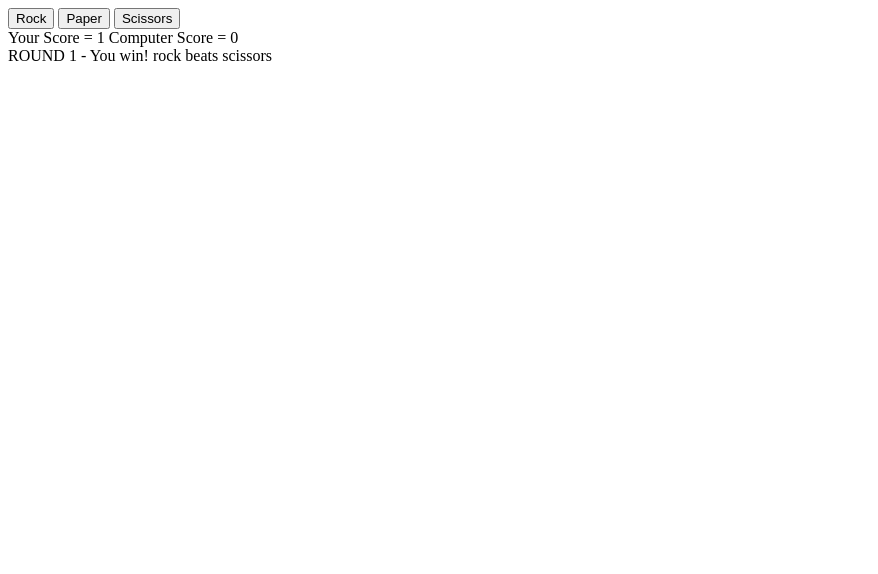
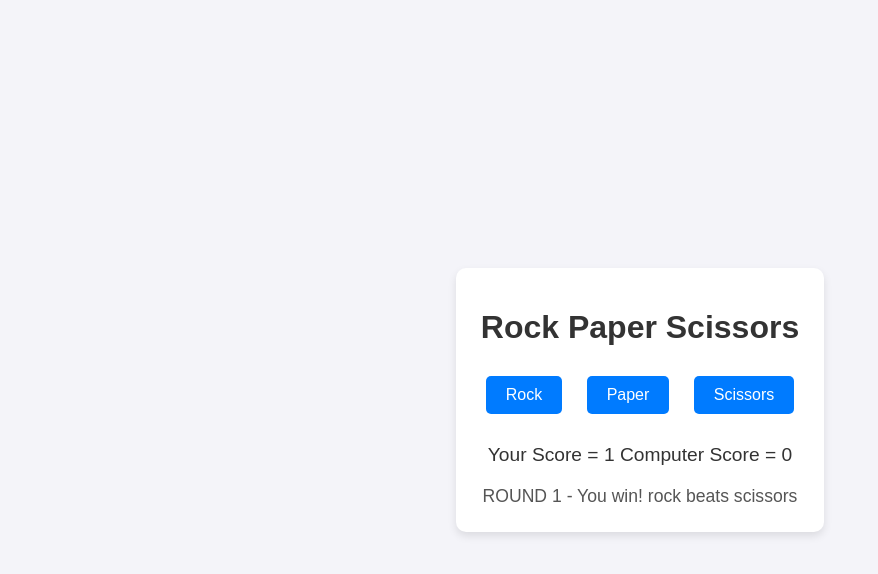
Before and after one commit to Jasraj02/rock-paper-scissors, a plain HTML site: page index.html in a window 1280 px wide. Both pictures are taken after a click on the button "Rock". Shown: the whole page, without its empty margins (0-878 px from the left). Drawn offline with Linux system fonts and the light colour scheme.

Commit message:
Update styling of the webpage

```diff
--- a/index.html
+++ b/index.html
@@ -3,18 +3,20 @@
 <head>
     <meta charset="UTF-8">
     <meta name="viewport" content="width=device-width, initial-scale=1.0">
-    <title>Document</title>
+    <title>Rock Paper Scissors Game</title>
+    <link rel="stylesheet" href="./styles.css">
     <script src="./rps-game.js" defer></script>
 </head>
 <body>
+    <div class="container">
+        <h1>Rock Paper Scissors</h1>
         <div class="button-container">
             <button id="rock">Rock</button>
             <button id="paper">Paper</button>
             <button id="scissors">Scissors</button>
         </div>
         <div class="results-container"></div>
-    <div class="rounds-container">
+        <div class="rounds-container"></div>
     </div>
-
 </body>
 </html>
--- /dev/null
+++ b/styles.css
@@ -0,0 +1,58 @@
+body {
+    font-family: 'Arial', sans-serif;
+    background-color: #f4f4f9;
+    display: flex;
+    justify-content: center;
+    align-items: center;
+    height: 100vh;
+    margin: 0;
+}
+
+.container {
+    text-align: center;
+    background-color: #fff;
+    padding: 20px;
+    border-radius: 10px;
+    box-shadow: 0 4px 8px rgba(0, 0, 0, 0.1);
+}
+
+h1 {
+    color: #333;
+    font-size: 2em;
+    margin-bottom: 20px;
+}
+
+.button-container {
+    margin-bottom: 20px;
+}
+
+button {
+    background-color: #007bff;
+    border: none;
+    color: white;
+    padding: 10px 20px;
+    font-size: 1em;
+    margin: 10px;
+    border-radius: 5px;
+    cursor: pointer;
+    transition: background-color 0.3s;
+}
+
+button:hover {
+    background-color: #0056b3;
+}
+
+.results-container {
+    font-size: 1.2em;
+    margin-bottom: 20px;
+    color: #333;
+}
+
+.rounds-container {
+    font-size: 1.1em;
+    color: #555;
+}
+
+.message {
+    margin: 5px 0;
+}
```
Lines whose indentation alone changed are shown as unchanged.
